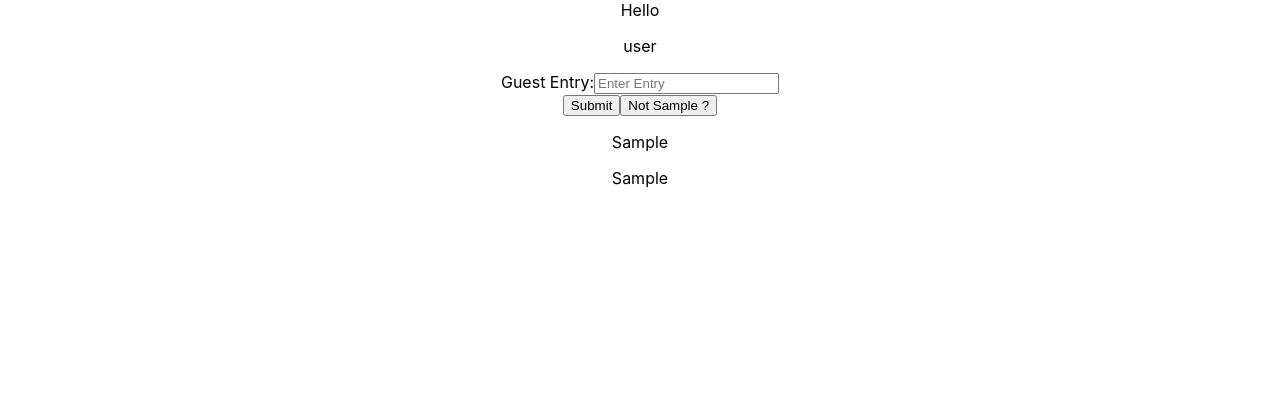
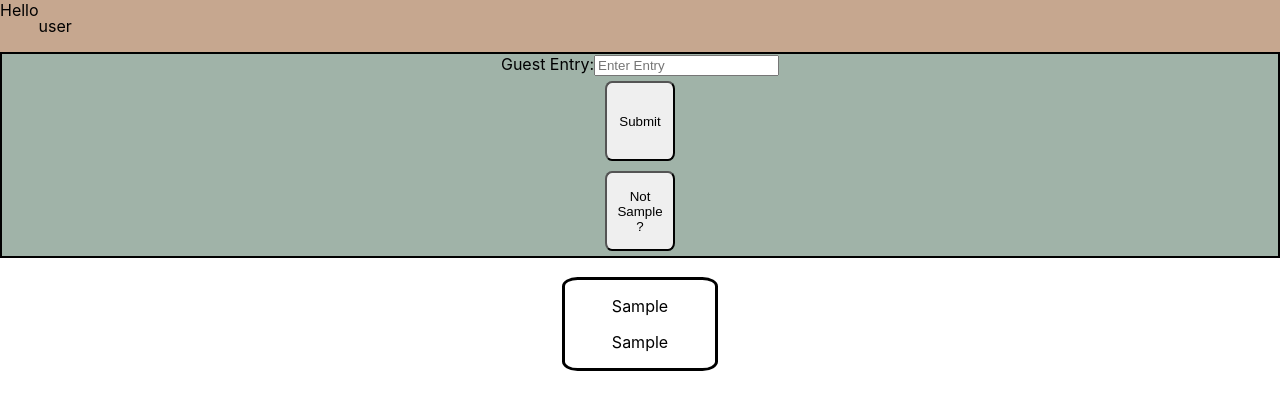
Before and after one commit to karyssa-dandrea/guestbook, a React (Create React App) app: page / in a window 1280 px wide. Both pictures are taken after typing "Sample", "Sample" into the empty fields and a click on the button "Submit". Shown: the top 410 px of the page. Built offline with nearby package versions, Linux system fonts and the light colour scheme.

Commit message:
added horrible css

```diff
--- /dev/null
+++ b/src/components/Entry/Entry.css
@@ -0,0 +1,13 @@
+.entries {
+  display: flex;
+  flex-wrap: wrap;
+  justify-content: center;
+  align-items: center;
+}
+
+.entry {
+  border-radius: 10%;
+  border: 3px solid;
+  width: 150px;
+  margin: 19px;
+}
--- a/src/components/Entry/Entry.js
+++ b/src/components/Entry/Entry.js
@@ -1,12 +1,13 @@
 import React from 'react';
 import { useEntry } from '../../context/EntryContext';
+import './Entry.css';
 
 export default function Entry() {
   const { entry } = useEntry();
   return (
-    <div>
+    <div className="entries">
       {entry.map(({ name, message, id }) => (
-        <div key={id}>
+        <div className="entry" key={id}>
           <p>{name}</p>
           <p>{message}</p>
         </div>
--- /dev/null
+++ b/src/components/Guestbook/Guestbook.css
@@ -0,0 +1,16 @@
+form {
+  display: flex;
+  flex-direction: column;
+  align-items: center;
+  justify-content: center;
+  background-color: #a0b3a8;
+  border: 2px solid;
+}
+
+button {
+  padding: 5px;
+  margin: 5px;
+  width: 70px;
+  height: 80px;
+  border-radius: 10%;
+}
--- a/src/components/Guestbook/Guestbook.js
+++ b/src/components/Guestbook/Guestbook.js
@@ -2,6 +2,7 @@ import React from 'react';
 import { useState } from 'react';
 import { useEntry } from '../../context/EntryContext';
 import { useUser } from '../../context/UserContext';
+import './Guestbook.css';
 
 export default function Guestbook() {
   const [name, setName] = useState('');
--- /dev/null
+++ b/src/components/Header/Header.css
@@ -0,0 +1,9 @@
+.header {
+  display: flex;
+  justify-content: space-around;
+}
+
+.headers {
+  background-color: #c6a78f;
+  display: flex;
+}
--- a/src/components/Header/Header.js
+++ b/src/components/Header/Header.js
@@ -1,7 +1,8 @@
 import React from 'react';
 import { useUser } from '../../context/UserContext';
+import './Header.css';
 
 export default function Header() {
   const { user } = useUser();
-  return <div>Hello {user ? <p>user</p> : <p>{user}</p>}</div>;
+  return <div className="headers">Hello {user ? <p>user</p> : <p>{user}</p>}</div>;
 }
```
Also changed, not shown: 1 other file (tests, documents, lock files or other folders).
